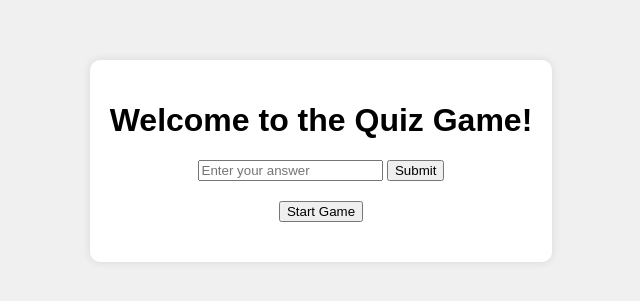
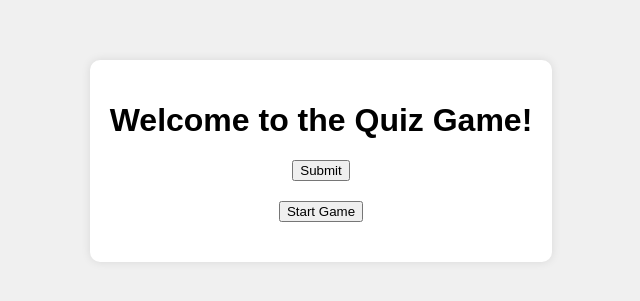
Before and after one commit to uchihasasuke1997/Game-Hub, a plain HTML site: page index.html in a window 1280 px wide. Shown: the part 239-540 px from the top of the page, without its empty margins (319-959 px from the left). Drawn offline with Linux system fonts and the light colour scheme.

Commit message:
Update index.html

```diff
--- a/index.html
+++ b/index.html
@@ -12,7 +12,6 @@
         <div id="game">
             <div id="question"></div>
             <div id="options"></div>
-            <input type="text" id="answer" placeholder="Enter your answer">
             <button id="submit">Submit</button>
             <p id="result"></p>
         </div>
```
